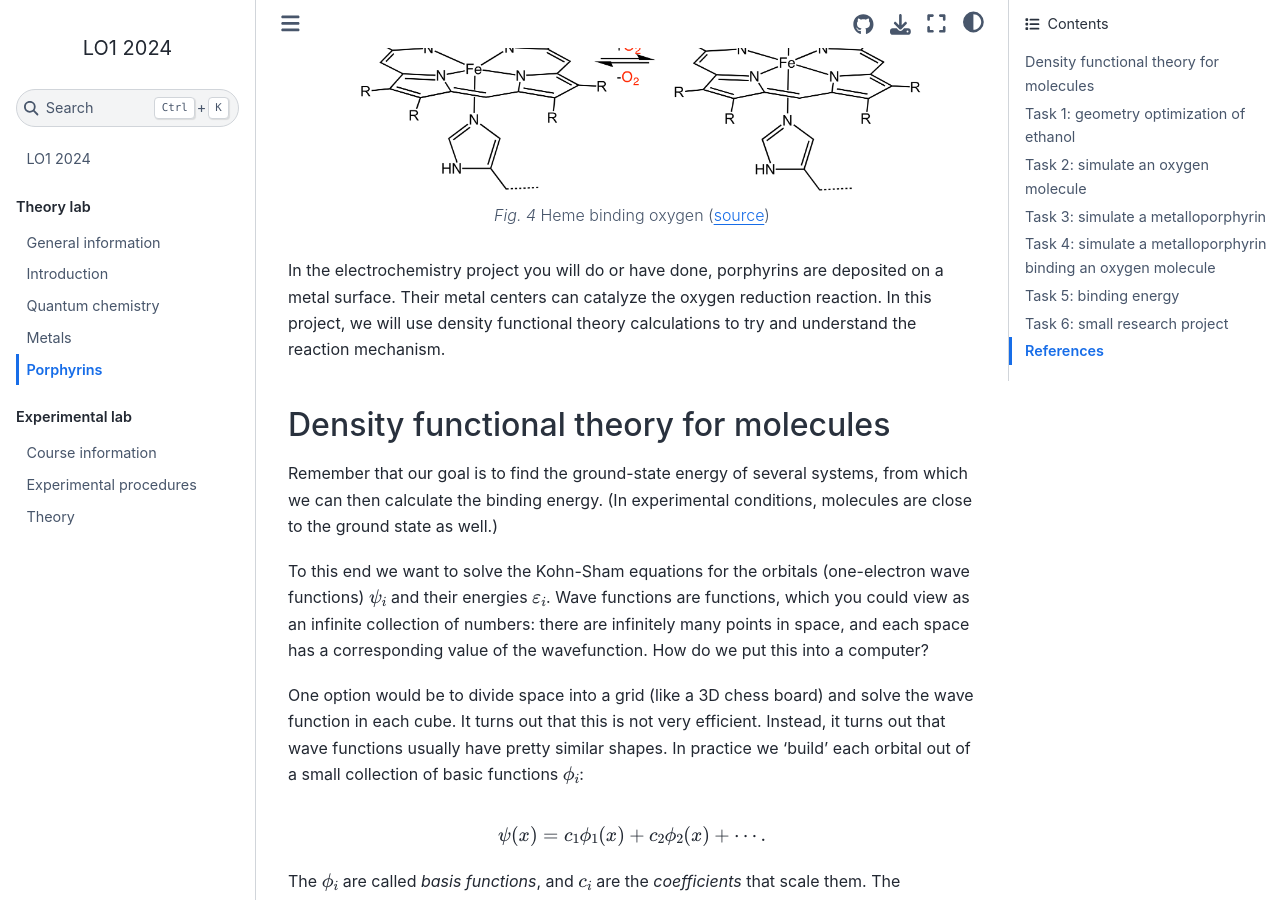
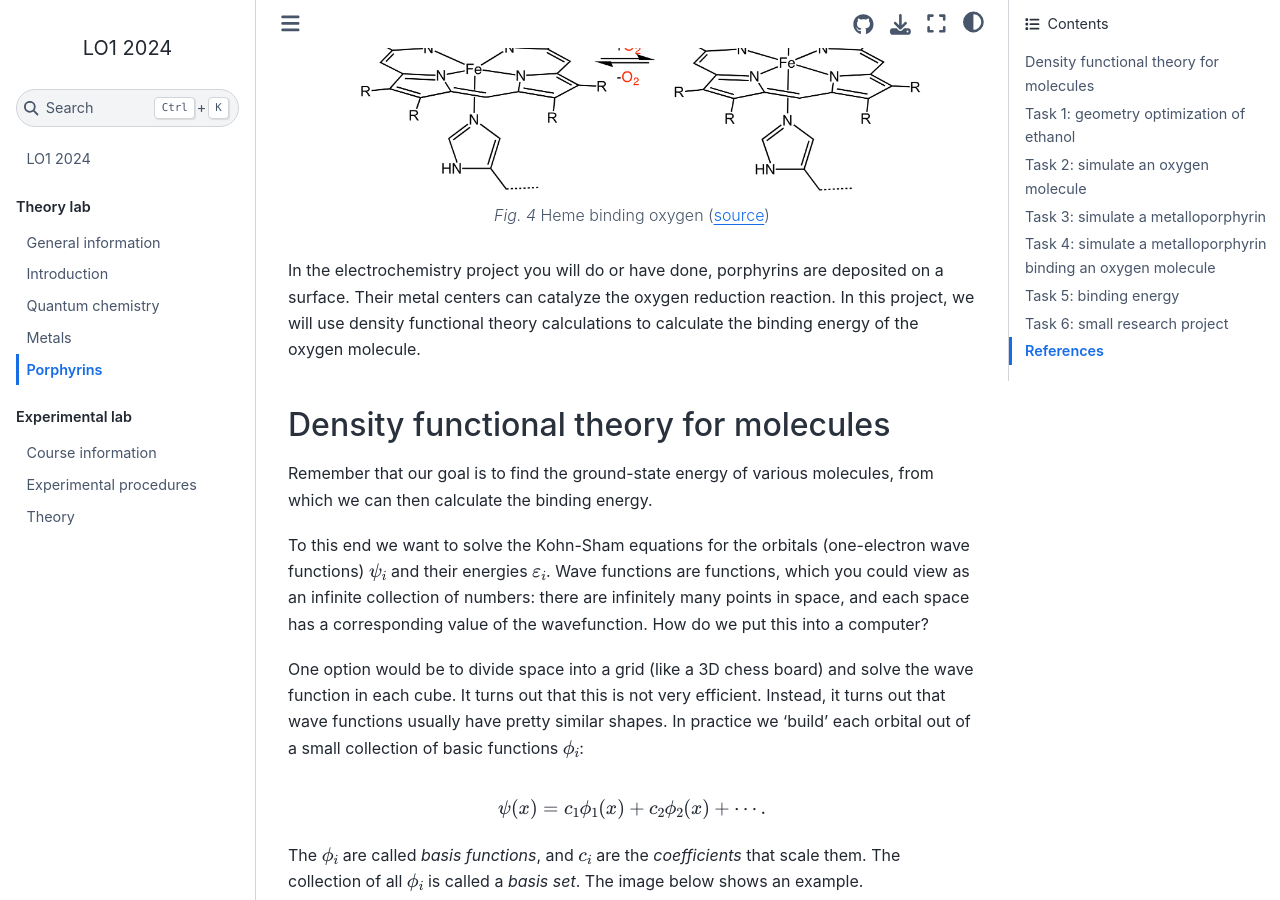
Before and after one commit to lucasdekam/lo1, a Jupyter Book: the page built from theory-lab/porphyrins.md, in a window 1280 px wide and 900 px high, scrolled down 547 px. Built offline with Jupyter Book 1.0.4 settings and Sphinx 7.4.7 and the Sphinx Book theme 1.1.4, drawn with Linux system fonts in a browser that asks for light colours; cross-references to code outside the pages are shown as plain code.

Commit message:
small text improvements

````diff
--- a/theory-lab/porphyrins.md
+++ b/theory-lab/porphyrins.md
@@ -18,11 +18,11 @@ name: heme
 Heme binding oxygen ([source](https://en.wikipedia.org/wiki/Heme#/media/File:Mboxygenation.png))
 ```
 
-In the electrochemistry project you will do or have done, porphyrins are deposited on a metal surface. Their metal centers can catalyze the oxygen reduction reaction. In this project, we will use density functional theory calculations to try and understand the reaction mechanism.
+In the electrochemistry project you will do or have done, porphyrins are deposited on a surface. Their metal centers can catalyze the oxygen reduction reaction. In this project, we will use density functional theory calculations to calculate the binding energy of the oxygen molecule.
 
 ## Density functional theory for molecules
 
-Remember that our goal is to find the ground-state energy of several systems, from which we can then calculate the binding energy. (In experimental conditions, molecules are close to the ground state as well.)
+Remember that our goal is to find the ground-state energy of various molecules, from which we can then calculate the binding energy.
 
 To this end we want to solve the Kohn-Sham equations for the orbitals (one-electron wave functions) $\psi_i$ and their energies $\varepsilon_i$. Wave functions are functions, which you could view as an infinite collection of numbers: there are infinitely many points in space, and each space has a corresponding value of the wavefunction. How do we put this into a computer?
 
````
Also changed, not shown: other parts of theory-lab/porphyrins.md (+1 -0 lines).
